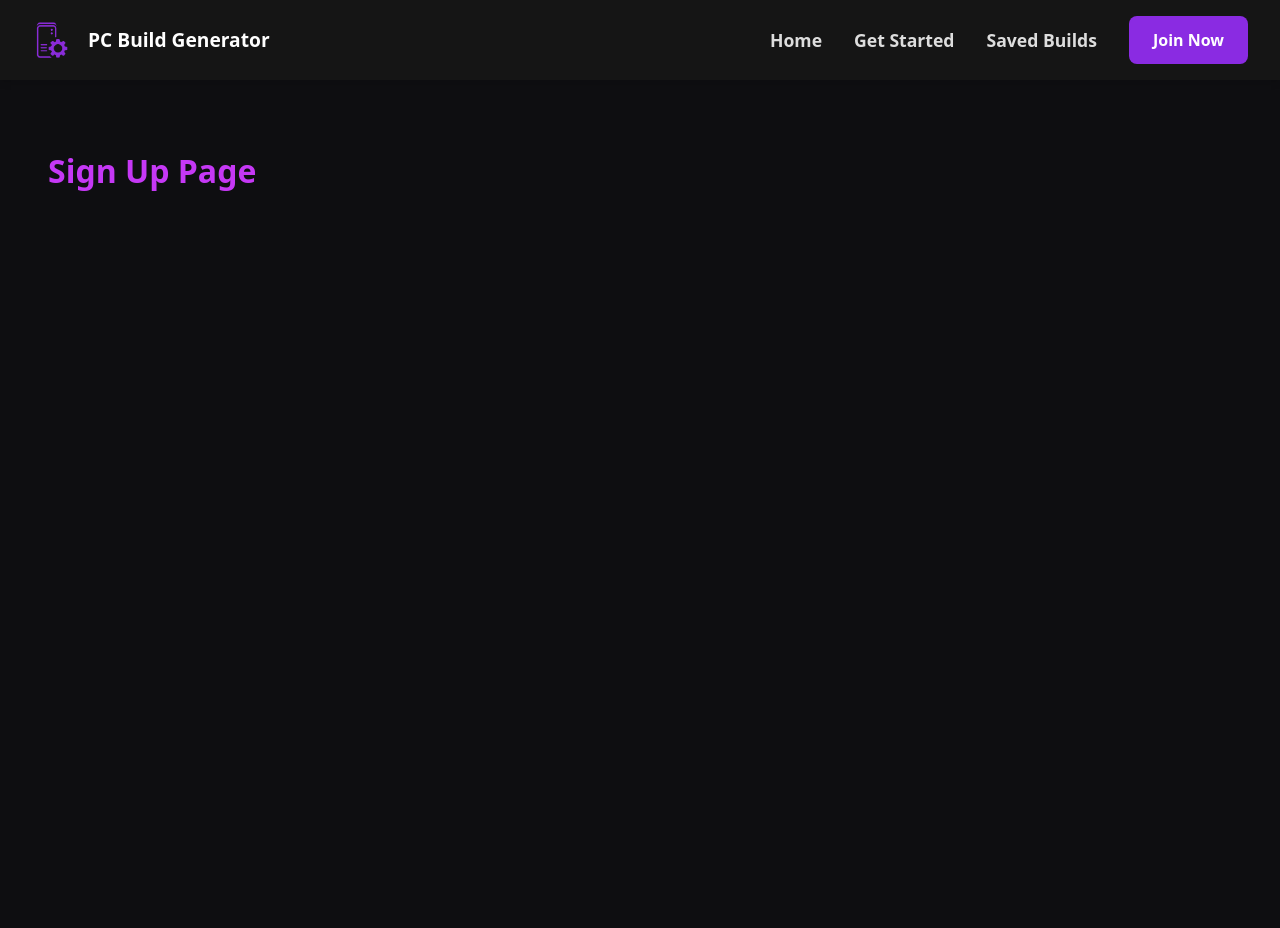
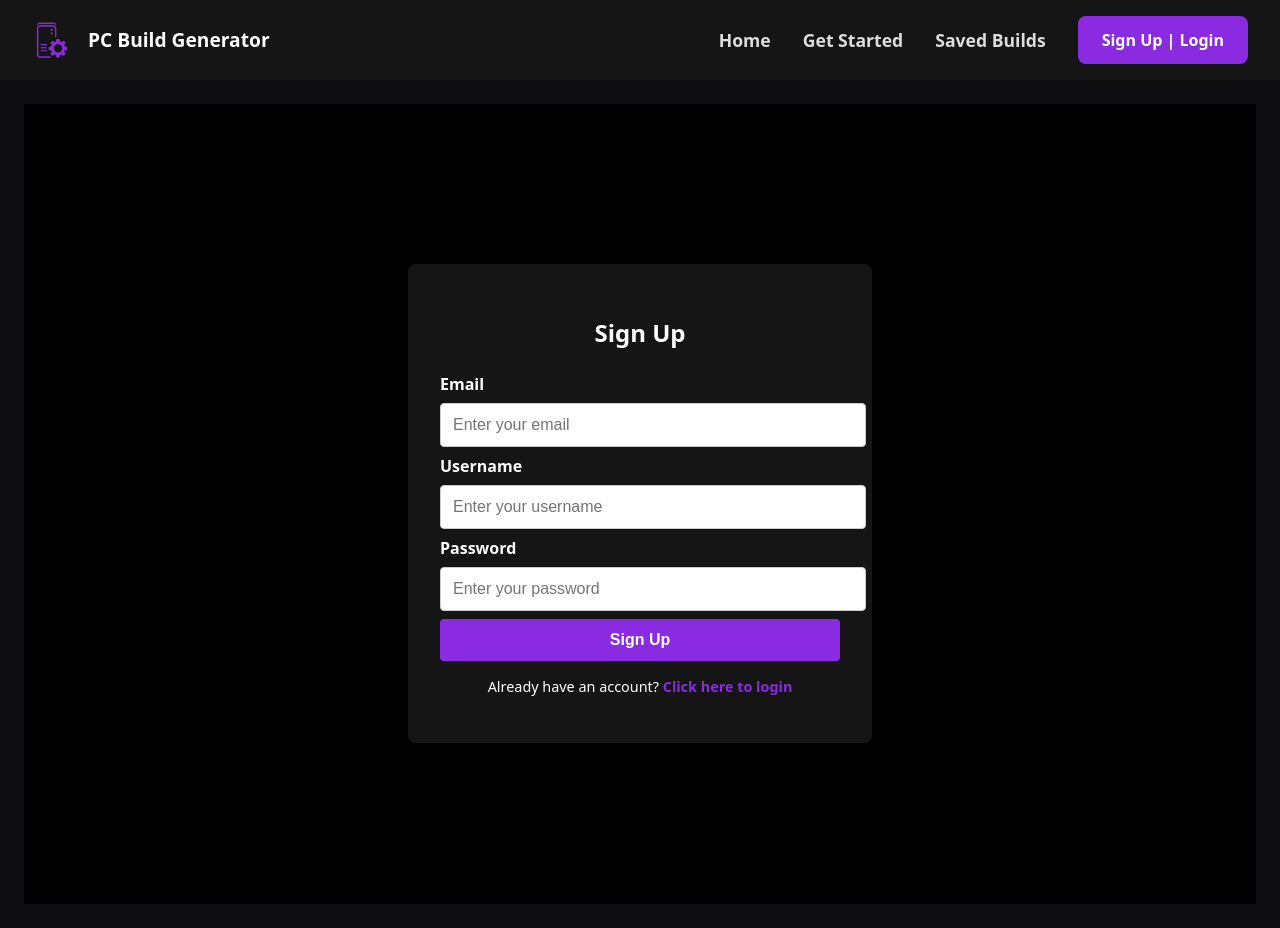
Before and after one commit to dimmittkeelan/CPSC491-CapstoneProject, a React app in the folder frontend/: page /signup in a window 1280 px wide. Before the commit the page ends 800 px from the top, so only its background shows below. Built offline with nearby package versions, Linux system fonts and the light colour scheme; the HTML template or start-up script is replaced by a standard one.

Commit message:
Started the Login and Signup page

```diff
--- a/frontend/src/components/Navbar.jsx
+++ b/frontend/src/components/Navbar.jsx
@@ -14,7 +14,7 @@ export default function Navbar() {
         <Link to="/build" className="nav-link">Get Started</Link>
         <Link to="/saved" className="nav-link">Saved Builds</Link>
       </div>
-      <Link to="/signup" className="nav-button">Join Now</Link>
+      <Link to="/signup" className="nav-button">Sign Up | Login</Link>
     </nav>
   );
 }
--- a/frontend/src/pages/Login.jsx
+++ b/frontend/src/pages/Login.jsx
@@ -1,9 +1,39 @@
-import { Link } from "react-router-dom";
+import React, { useState } from "react";
+import "../styles/Login.css";
 
 export default function Login() {
+  const [username, setUsername] = useState("");
+  const [password, setPassword] = useState("");
+
+  const handleSubmit = (e) => {
+    e.preventDefault();
+    console.log("Username:", username);
+    console.log("Password:", password);
+    // Placeholder for database integration
+  };
+
   return (
-    <div style={{ padding: 24 }}>
-      <h1>LogIn Page</h1>
+    <div className="login-container">
+      <form className="login-form" onSubmit={handleSubmit}>
+        <h2>Login</h2>
+        <label htmlFor="username">Username</label>
+        <input
+          type="text"
+          id="username"
+          value={username}
+          onChange={(e) => setUsername(e.target.value)}
+          placeholder="Enter your username"
+        />
+        <label htmlFor="password">Password</label>
+        <input
+          type="password"
+          id="password"
+          value={password}
+          onChange={(e) => setPassword(e.target.value)}
+          placeholder="Enter your password"
+        />
+        <button type="submit">Login</button>
+      </form>
     </div>
   );
 }
--- a/frontend/src/pages/SignUp.jsx
+++ b/frontend/src/pages/SignUp.jsx
@@ -1,9 +1,53 @@
+import React, { useState } from "react";
+import "../styles/SignUp.css";
 import { Link } from "react-router-dom";
 
 export default function SignUp() {
+  const [username, setUsername] = useState("");
+  const [password, setPassword] = useState("");
+  const [email, setEmail] = useState("");
+
+  const handleSubmit = (e) => {
+    e.preventDefault();
+    console.log("Username:", username);
+    console.log("Password:", password);
+    console.log("Email:", email);
+    // Placeholder for backend integration
+  };
+
   return (
-    <div style={{ padding: 24 }}>
-      <h1>Sign Up Page</h1>
+    <div className="signup-container">
+      <form className="signup-form" onSubmit={handleSubmit}>
+        <h2>Sign Up</h2>
+        <label htmlFor="email">Email</label>
+        <input
+          type="email"
+          id="email"
+          value={email}
+          onChange={(e) => setEmail(e.target.value)}
+          placeholder="Enter your email"
+        />
+        <label htmlFor="username">Username</label>
+        <input
+          type="text"
+          id="username"
+          value={username}
+          onChange={(e) => setUsername(e.target.value)}
+          placeholder="Enter your username"
+        />
+        <label htmlFor="password">Password</label>
+        <input
+          type="password"
+          id="password"
+          value={password}
+          onChange={(e) => setPassword(e.target.value)}
+          placeholder="Enter your password"
+        />
+        <button type="submit">Sign Up</button>
+        <p className="login-redirect">
+          Already have an account? <Link to="/login">Click here to login</Link>
+        </p>
+      </form>
     </div>
   );
 }
--- /dev/null
+++ b/frontend/src/styles/Login.css
@@ -0,0 +1,57 @@
+.login-container {
+  display: flex;
+  justify-content: center;
+  align-items: center;
+  height: 100vh;
+  background-color: #000; /* Matches the black background used in other pages */
+}
+
+.login-form {
+  background: #151515; /* Matches the gray color of the navigation bar */
+  color: white; /* Ensures text is readable on the dark background */
+  padding: 2rem;
+  border-radius: 8px;
+  box-shadow: 0 4px 6px rgba(0, 0, 0, 0.1);
+  width: 100%;
+  max-width: 400px;
+  margin: 0 auto; /* Centers the entire form horizontally */
+}
+
+.login-form h2 {
+  margin-bottom: 1.5rem;
+  font-size: 1.5rem;
+  text-align: center;
+}
+
+.login-form label {
+  display: block;
+  margin-bottom: 0.5rem;
+  font-weight: bold;
+}
+
+.login-form input {
+  width: 100%;
+  padding: 0.75rem;
+  margin: 0.5rem auto; /* Adds spacing between input boxes and centers them */
+  border: 1px solid #ccc;
+  border-radius: 4px;
+  font-size: 1rem;
+  display: block;
+}
+
+.login-form button {
+  width: 100%;
+  padding: 0.75rem;
+  background-color: #8A2BE2;
+  color: white;
+  border: none;
+  border-radius: 4px;
+  font-size: 1rem;
+  font-weight: bold;
+  cursor: pointer;
+  transition: background-color 0.3s;
+}
+
+.login-form button:hover {
+  background-color: #9d4ced;
+}
--- /dev/null
+++ b/frontend/src/styles/SignUp.css
@@ -0,0 +1,73 @@
+.signup-container {
+  display: flex;
+  justify-content: center;
+  align-items: center;
+  height: 100vh;
+  background-color: #000; /* Matches the black background used in other pages */
+}
+
+.signup-form {
+  background: #151515; /* Matches the gray color of the navigation bar */
+  color: white; /* Ensures text is readable on the dark background */
+  padding: 2rem;
+  border-radius: 8px;
+  box-shadow: 0 4px 6px rgba(0, 0, 0, 0.1);
+  width: 100%;
+  max-width: 400px;
+  margin: 0 auto; /* Centers the entire form horizontally */
+}
+
+.signup-form h2 {
+  margin-bottom: 1.5rem;
+  font-size: 1.5rem;
+  text-align: center;
+}
+
+.signup-form label {
+  display: block;
+  margin-bottom: 0.5rem;
+  font-weight: bold;
+}
+
+.signup-form input {
+  width: 100%;
+  padding: 0.75rem;
+  margin: 0.5rem auto; /* Adds spacing between input boxes and centers them */
+  border: 1px solid #ccc;
+  border-radius: 4px;
+  font-size: 1rem;
+  display: block;
+}
+
+.signup-form button {
+  width: 100%;
+  padding: 0.75rem;
+  background-color: #8A2BE2;
+  color: white;
+  border: none;
+  border-radius: 4px;
+  font-size: 1rem;
+  font-weight: bold;
+  cursor: pointer;
+  transition: background-color 0.3s;
+}
+
+.signup-form button:hover {
+  background-color: #9d4ced;
+}
+
+.login-redirect {
+  text-align: center;
+  margin-top: 1rem;
+  font-size: 0.9rem;
+}
+
+.login-redirect a {
+  color: #8A2BE2;
+  text-decoration: none;
+  font-weight: bold;
+}
+
+.login-redirect a:hover {
+  text-decoration: underline;
+}
```
